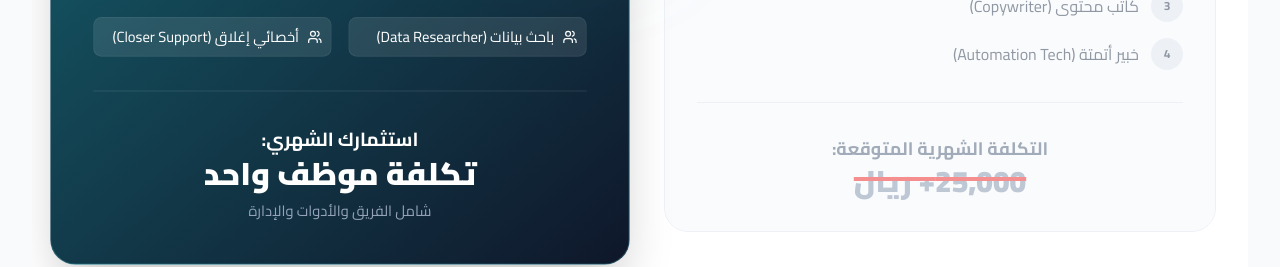
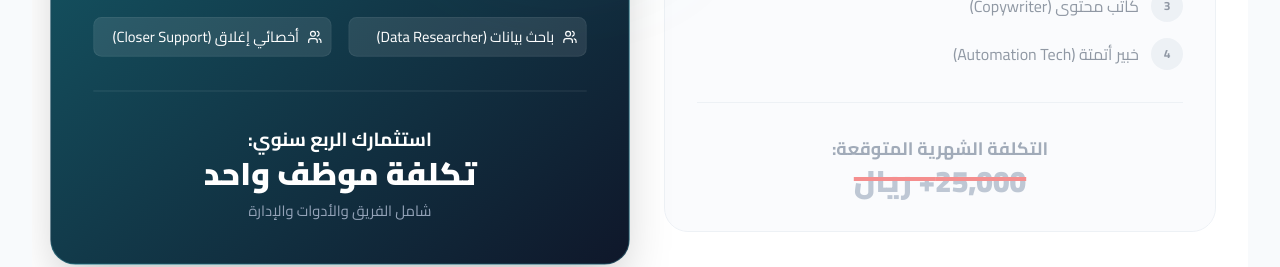
Before and after one commit to biznesclinicsgpt-png/monafsat-test-leads, a React (Vite) app: page / in a window 1280 px wide. Shown: the part 3160-3427 px from the top of the page. Built offline with nearby package versions, Linux system fonts and the light colour scheme; no server answers.

Commit message:
update: GrowthSystemPage improvements
Co-Authored-By: Claude Opus 4.5 <noreply@anthropic.com>

```diff
--- a/pages/GrowthSystemPage.tsx
+++ b/pages/GrowthSystemPage.tsx
@@ -223,7 +223,7 @@ const GrowthSystemPage = () => {
                         </div>
 
                         <div className="pt-8 border-t border-white/10 text-center">
-                            <p className="text-lg font-bold text-brand-200">استثمارك الشهري:</p>
+                            <p className="text-lg font-bold text-brand-200">استثمارك الربع سنوي:</p>
                             <p className="text-3xl font-black text-white">تكلفة موظف واحد</p>
                             <p className="text-sm text-slate-400 mt-2">شامل الفريق والأدوات والإدارة</p>
                         </div>
```
